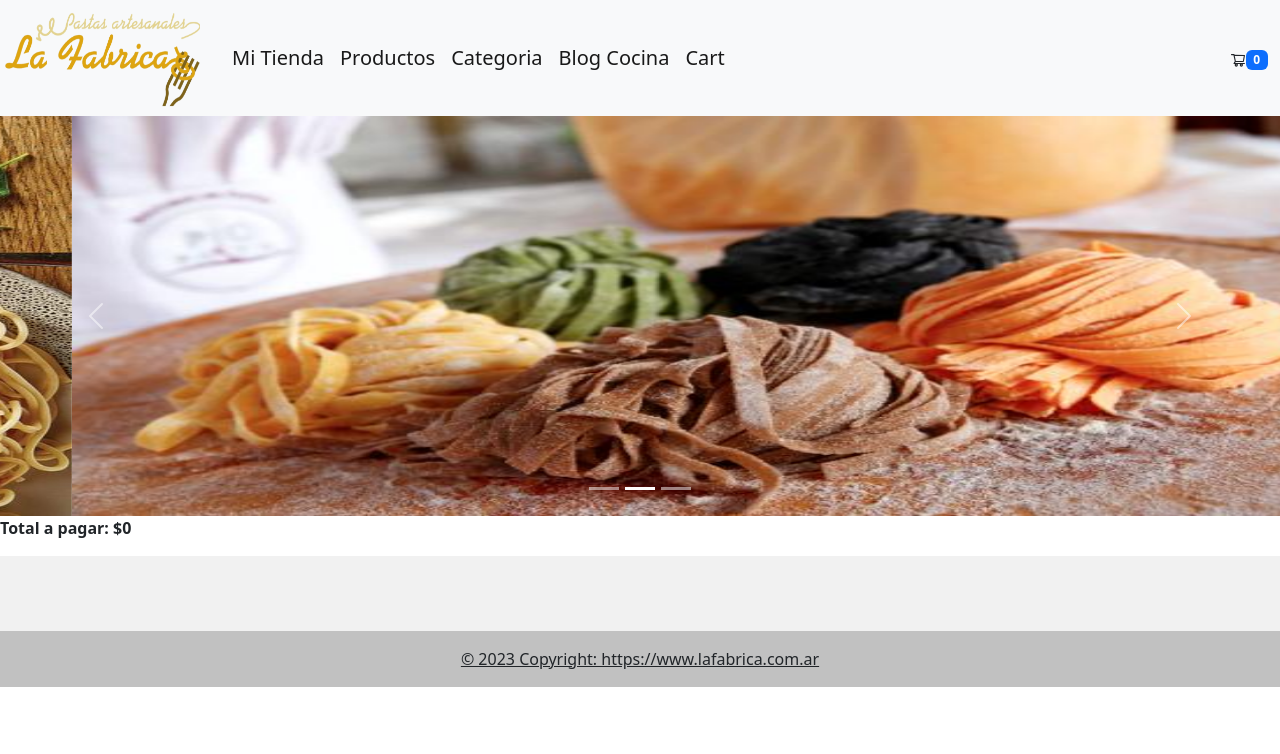
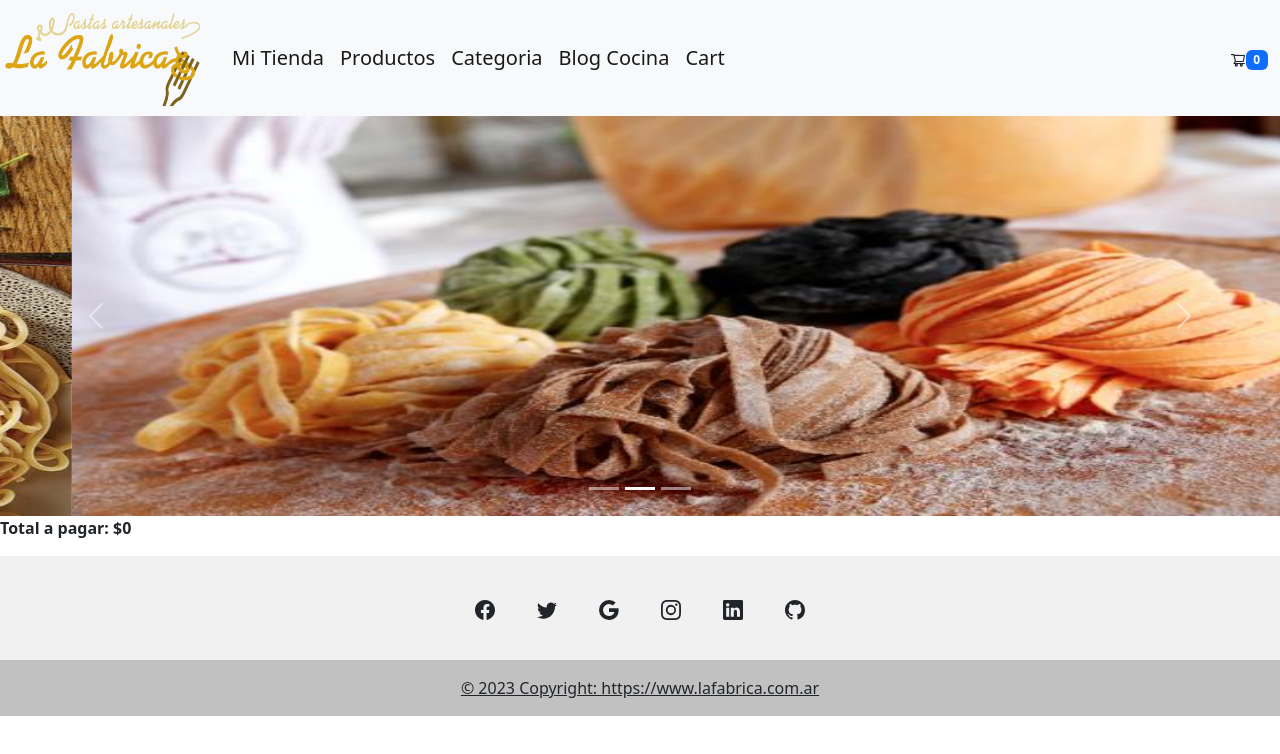
Before and after one commit to Jcorozco73/my-primer-proyecto, a React (Create React App) app: page /cart in a window 1280 px wide. Shown: the top 754 px of the page. Built offline with nearby package versions, Linux system fonts and the light colour scheme.

Commit message:
repofinalfooter

```diff
--- a/src/pages/ItemFooter/ItemFooter.jsx
+++ b/src/pages/ItemFooter/ItemFooter.jsx
@@ -2,14 +2,13 @@ import React from 'react';
 import {
   MDBFooter,
   MDBContainer,
-
-  MDBIcon,
   MDBBtn
 } from 'mdb-react-ui-kit';
+import {BsFacebook, BsTwitter, BsGoogle, BsLinkedin, BsInstagram, BsGithub} from 'react-icons/bs'
 
 const Footer =()=> {
   return (
-    <MDBFooter className='text-center text-white' style={{ backgroundColor: '#f1f1f1' }}>
+    <MDBFooter className='text-center ' style={{ backgroundColor: '#f1f1f1' }}>
       <MDBContainer className='pt-4'>
         <section className='mb-4'>
           <MDBBtn
@@ -21,7 +20,7 @@ const Footer =()=> {
             href='#!'
             role='button'
           >
-          <MDBIcon fab className='fab fa-facebook-f' />
+          <BsFacebook/>
 
           </MDBBtn>
 
@@ -34,7 +33,7 @@ const Footer =()=> {
             href='#!'
             role='button'
           >
-            <MDBIcon fab className='fa-twitter' />
+           <BsTwitter/>
           </MDBBtn>
 
           <MDBBtn
@@ -46,7 +45,7 @@ const Footer =()=> {
             href='#!'
             role='button'
           >
-            <MDBIcon fab className='fa-google' />
+            <BsGoogle />
           </MDBBtn>
 
           <MDBBtn
@@ -58,7 +57,7 @@ const Footer =()=> {
             href='#!'
             role='button'
           >
-            <MDBIcon fab className='fa-instagram' />
+            <BsInstagram />
           </MDBBtn>
 
           <MDBBtn
@@ -70,7 +69,7 @@ const Footer =()=> {
             href='#!'
             role='button'
           >
-            <MDBIcon fab className='fa-linkedin' />
+            <BsLinkedin/>
           </MDBBtn>
 
           <MDBBtn
@@ -82,7 +81,7 @@ const Footer =()=> {
             href='#!'
             role='button'
           >
-            <MDBIcon fab className='fa-github' />
+            <BsGithub/>
           </MDBBtn>
         </section>
       </MDBContainer>
```
